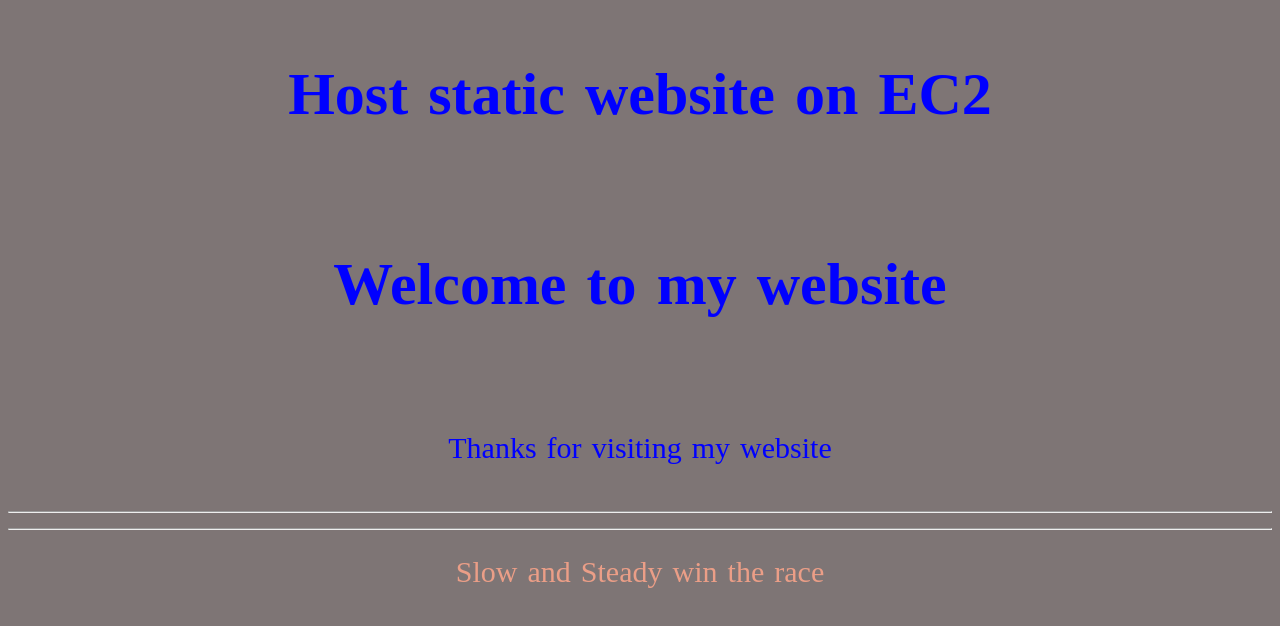
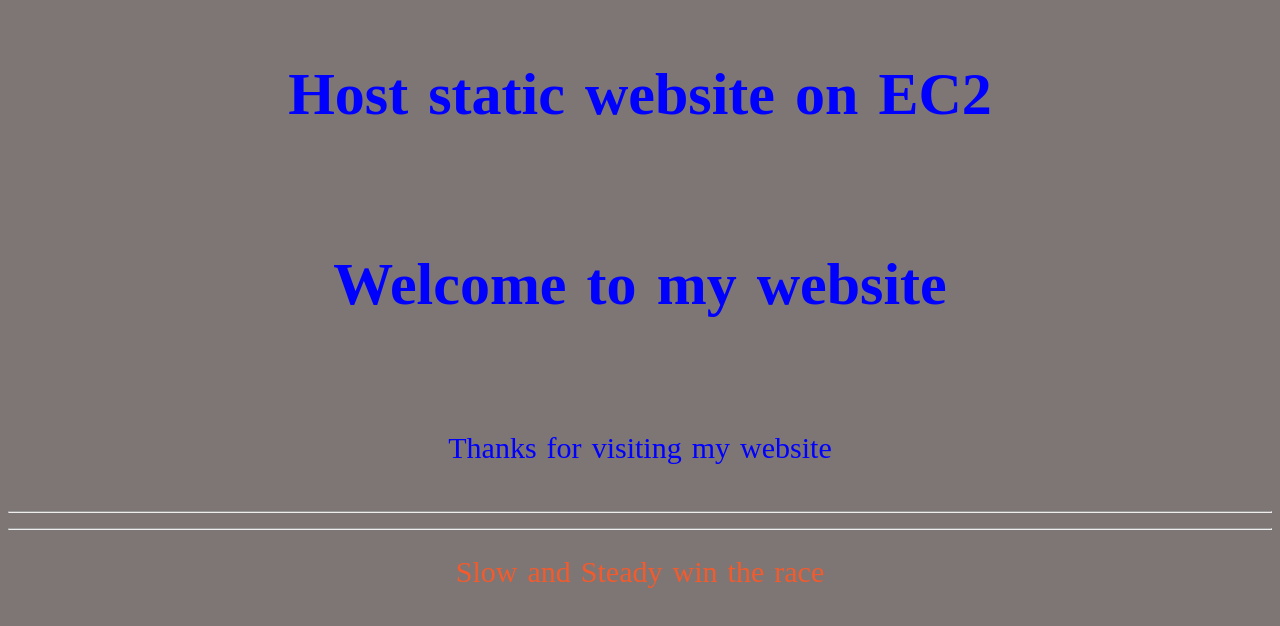
Before and after one commit to The-Marionette/static-web-aws, a plain HTML site: page index.html in a window 1280 px wide. Drawn offline with Linux system fonts and the light colour scheme.

Commit message:
change color

```diff
--- a/css/style.css
+++ b/css/style.css
@@ -12,7 +12,7 @@ body {
 }
 
 .class01{
-    color: rgb(235, 158, 135);
+    color: rgb(243, 91, 45);
     font-size: 30px;
 }
 
```
Also changed, not shown: 1 other file.
